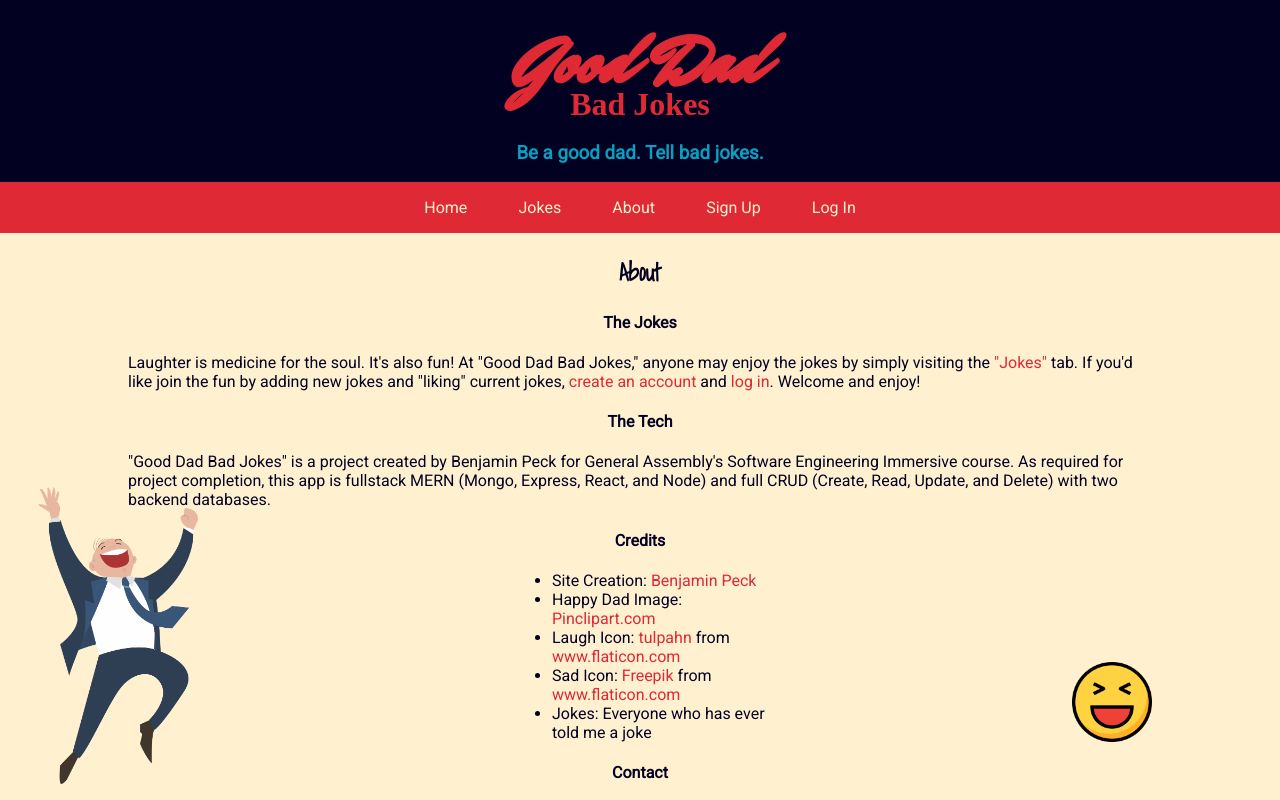
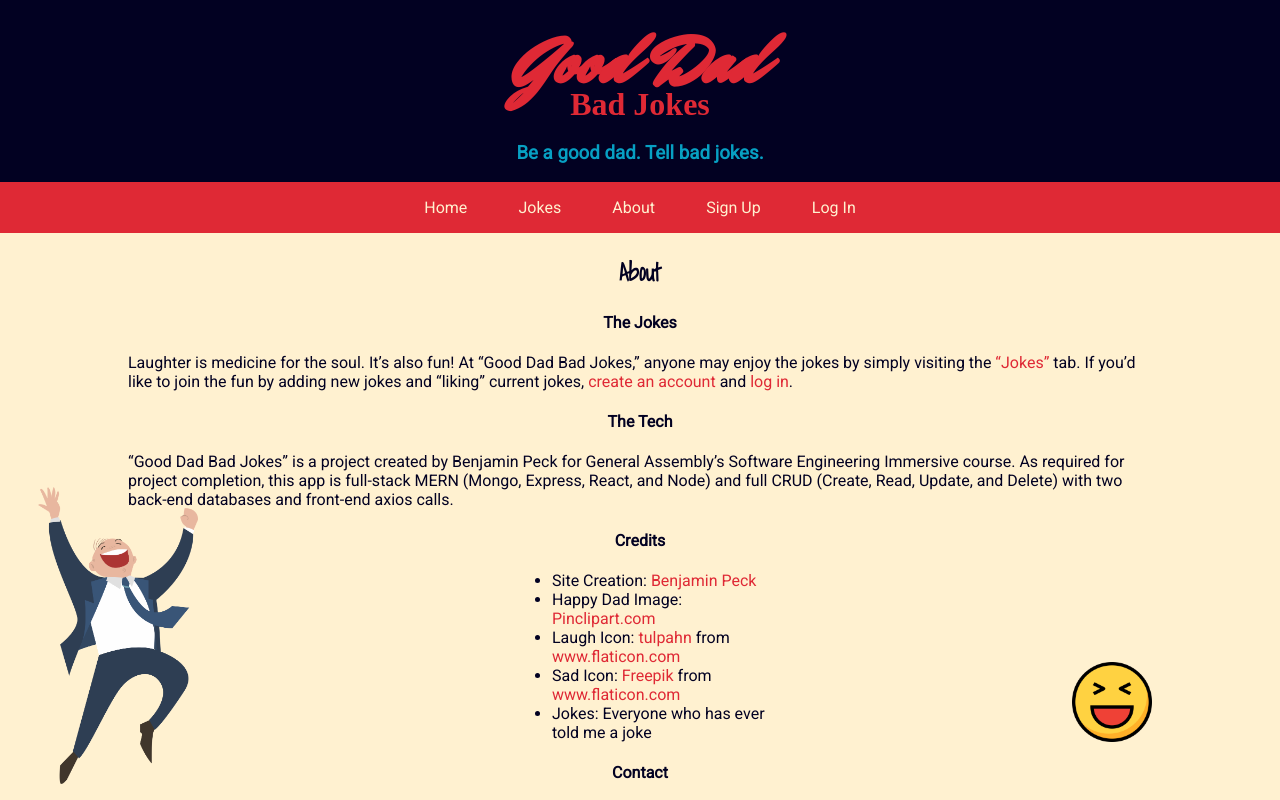
Before and after one commit to benjaminobambino/good-dad-bad-jokes, a React (Create React App) app in the folder client/: page /about in a window 1280 px wide. Built offline with nearby package versions, Linux system fonts and the light colour scheme; no server answers; a web font is replaced by a local one.

Commit message:
finalized About text

```diff
--- a/client/src/pages/About.jsx
+++ b/client/src/pages/About.jsx
@@ -5,9 +5,9 @@ const About = () => {
     <div className="about">
       <h2>About</h2>
       <h4>The Jokes</h4>
-      <p>Laughter is medicine for the soul. It's also fun! At "Good Dad Bad Jokes," anyone may enjoy the jokes by simply visiting the <Link to="/jokes">"Jokes"</Link> tab. If you'd like join the fun by adding new jokes and "liking" current jokes, <Link to="/signup">create an account</Link> and <Link to="/login">log in</Link>. Welcome and enjoy!</p>
+      <p>Laughter is medicine for the soul. It&#8217;s also fun! At &#8220;Good Dad Bad Jokes,&#8221; anyone may enjoy the jokes by simply visiting the <Link to="/jokes">&#8220;Jokes&#8221;</Link> tab. If you&#8217;d like to join the fun by adding new jokes and &#8220;liking&#8221; current jokes, <Link to="/signup">create an account</Link> and <Link to="/login">log in</Link>.</p>
       <h4>The Tech</h4>
-      <p>"Good Dad Bad Jokes" is a project created by Benjamin Peck for General Assembly's Software Engineering Immersive course. As required for project completion, this app is fullstack MERN (Mongo, Express, React, and Node) and full CRUD (Create, Read, Update, and Delete) with two backend databases.</p>
+      <p>&#8220;Good Dad Bad Jokes&#8221; is a project created by Benjamin Peck for General Assembly&#8217;s Software Engineering Immersive course. As required for project completion, this app is full-stack MERN (Mongo, Express, React, and Node) and full CRUD (Create, Read, Update, and Delete) with two back-end databases and front-end axios calls.</p>
       <h4>Credits</h4>
       <ul>
         <li>Site Creation: <a href="https://www.linkedin.com/in/benjaminlpeck/" target="_blank" rel="noopener noreferrer">Benjamin Peck</a></li>
```
